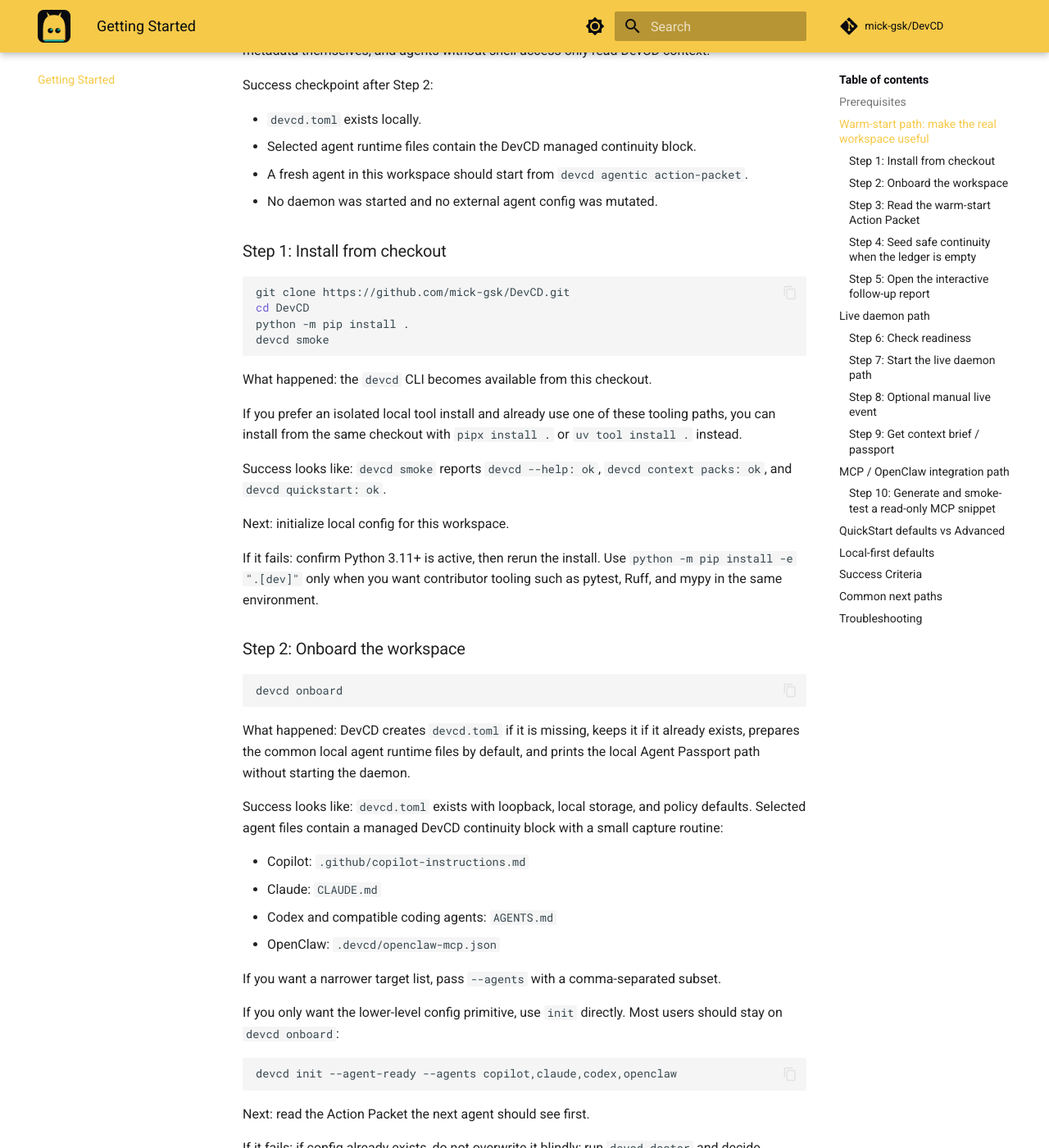
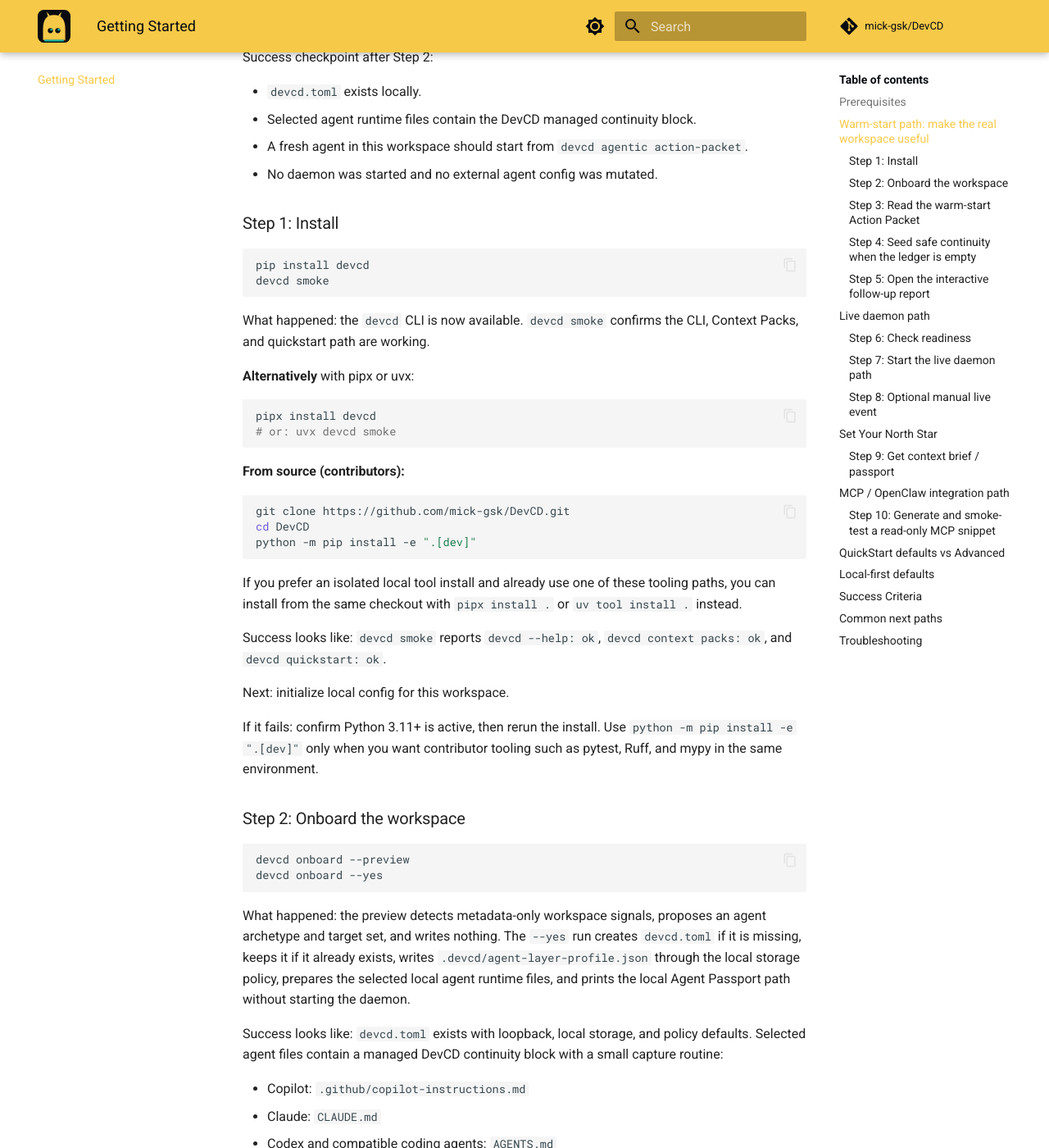
Before and after one commit to mick-gsk/DevCD, an MkDocs documentation site: the page built from docs/getting-started.md, in a window 1280 px wide and 1400 px high, scrolled down 1296 px. Shown: the whole window at 82% size. Built offline with MkDocs 1.6.1 and Material for MkDocs 9.7.7, drawn with Linux system fonts in a browser that asks for light colours; comment, search, counter and statistics services are not loaded; some of the changed text lies outside the part shown.

Commit message:
docs: mark devcd 0.1.0 as published on PyPI
- CHANGELOG: set release date 2026-05-06
- README: add PyPI badge, replace checkout install with pip install devcd
- docs/getting-started: primary install path is now pip install devcd
- docs/devcd/release-readiness: update PyPI + public release rows to Published
- llms.txt: add pip install devcd as primary verified command

````diff
--- a/docs/getting-started.md
+++ b/docs/getting-started.md
@@ -35,7 +35,6 @@
 
 - Python 3.11+
 - A local shell on Windows, macOS, or Linux
-- A local checkout of this repository
 
 ## Warm-start path: make the real workspace useful
 
@@ -48,16 +47,30 @@
 - A fresh agent in this workspace should start from `devcd agentic action-packet`.
 - No daemon was started and no external agent config was mutated.
 
-### Step 1: Install from checkout
+### Step 1: Install
+
+```bash
+pip install devcd
+devcd smoke
+```
+
+What happened: the `devcd` CLI is now available. `devcd smoke` confirms the CLI,
+Context Packs, and quickstart path are working.
+
+**Alternatively** with pipx or uvx:
+
+```bash
+pipx install devcd
+# or: uvx devcd smoke
+```
+
+**From source (contributors):**
 
 ```bash
 git clone https://github.com/mick-gsk/DevCD.git
 cd DevCD
-python -m pip install .
-devcd smoke
+python -m pip install -e ".[dev]"
 ```
-
-What happened: the `devcd` CLI becomes available from this checkout.
 
 If you prefer an isolated local tool install and already use one of these
 tooling paths, you can install from the same checkout with `pipx install .` or
@@ -72,10 +85,11 @@
 ### Step 2: Onboard the workspace
 
 ```bash
-devcd onboard
+devcd onboard --preview
+devcd onboard --yes
 ```
 
-What happened: DevCD creates `devcd.toml` if it is missing, keeps it if it already exists, prepares the common local agent runtime files by default, and prints the local Agent Passport path without starting the daemon.
+What happened: the preview detects metadata-only workspace signals, proposes an agent archetype and target set, and writes nothing. The `--yes` run creates `devcd.toml` if it is missing, keeps it if it already exists, writes `.devcd/agent-layer-profile.json` through the local storage policy, prepares the selected local agent runtime files, and prints the local Agent Passport path without starting the daemon.
 
 Success looks like: `devcd.toml` exists with loopback, local storage, and policy defaults. Selected agent files contain a managed DevCD continuity block with a small capture routine:
 
@@ -85,6 +99,15 @@
 - OpenClaw: `.devcd/openclaw-mcp.json`
 
 If you want a narrower target list, pass `--agents` with a comma-separated subset.
+Use `--archetype builder`, `reviewer`, `researcher`, or `orchestrator` when you
+want to override the recommendation explicitly.
+
+For read-only inspection without changing the workspace, use:
+
+```bash
+devcd context workspace-analysis
+devcd context profile
+```
 
 If you only want the lower-level config primitive, use `init` directly. Most
 users should stay on `devcd onboard`:
@@ -134,7 +157,7 @@
 devcd quickstart
 ```
 
-What happened: DevCD reads the configured local ledger and prints the interactive activation report for the onboard flow. If no events are visible yet, the report says what is missing; agent-ready instructions tell capable agents how to capture continuity metadata themselves during work.
+What happened: DevCD reads the configured local ledger and prints the interactive activation report for the onboard flow. The report now includes an Agent Layer console with profile status, chosen archetype, target agents, detected tools, and the next safe command. If no events are visible yet, the report says what is missing; agent-ready instructions tell capable agents how to capture continuity metadata themselves during work.
 
 The handoff-oriented surface remains the Action Packet, and the passport is the
 broader continuity view around it:
@@ -146,7 +169,7 @@
 
 Success looks like: the output is honest about the current workspace. With an empty ledger, it should not pretend a demo solved the problem or ask you to do bookkeeping; it should point at agent-led capture and make it obvious how to return to the Action Packet.
 
-Next: run `devcd quickstart --json` if another local tool needs the same activation report.
+Next: run `devcd quickstart --json` if another local tool needs the same activation report, including the `agent_layer` contract checked by `devcd smoke`.
 
 If it fails: run `devcd doctor`; it validates local config, policy, ledger, docs, and MCP readiness.
 
@@ -246,6 +269,19 @@
 Next: ask DevCD for a live Agent Passport.
 
 If it fails: inspect the policy reason and token source from `devcd status`.
+
+---
+
+## Set Your North Star
+
+Give every future agent session a persistent orientation — initialize a North Star once:
+
+```bash
+devcd vision init --guided
+```
+
+Agents receive it automatically in every Action Packet and Continuity Packet.
+See [Agent Vision](devcd/agent-vision.md) for the full reference.
 
 To add richer continuity, send a failure with a suggested next action:
 
--- a/llms.txt
+++ b/llms.txt
@@ -37,7 +37,8 @@
 - Feedback notes are treated as full-text local input and withheld from quality output by policy.
 
 Verified commands:
-- `python -m pip install -e ".[dev]"`
+- `pip install devcd` (PyPI, primary install path)
+- `python -m pip install -e ".[dev]"` (contributor/dev install from checkout)
 - `devcd init`
 - `devcd run`
 - `devcd event ide file_focus --payload '{"path":"src/app.py","duration_seconds":30}'`
````
Also changed, not shown: CHANGELOG.md (+2 -1 lines), README.md (+33 -25 lines), docs/devcd/release-readiness.md (+2 -2 lines).
